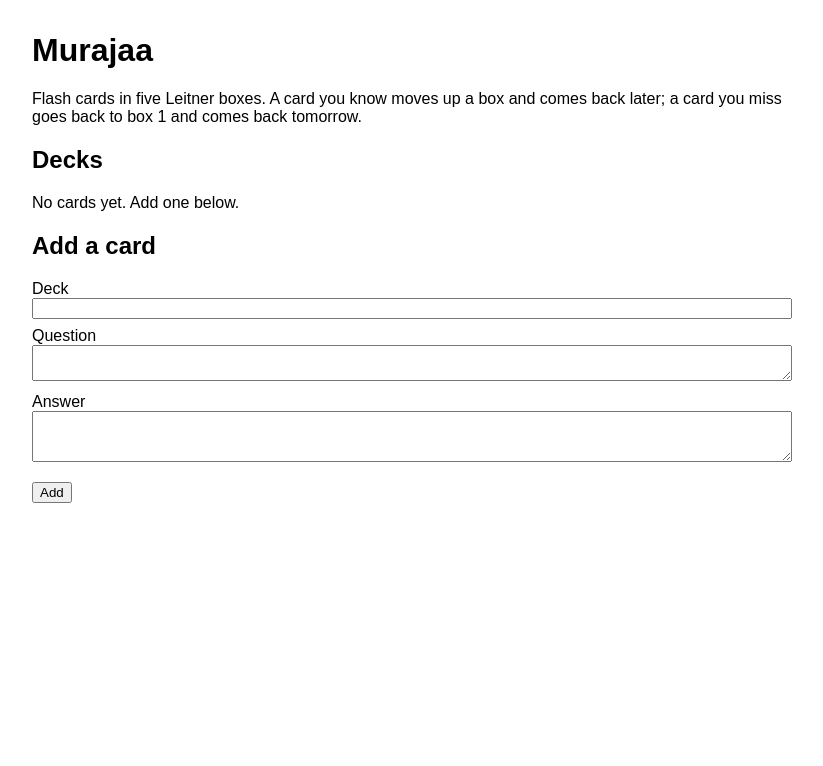
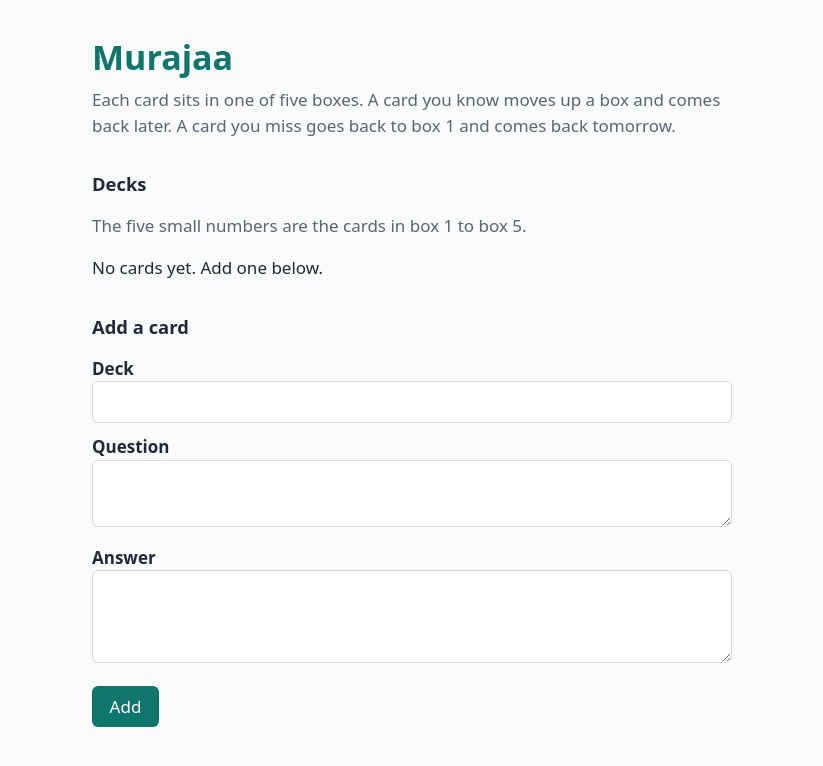
Before and after one commit to belumume/murajaa, a Flask app: page / in a window 1280 px wide. Shown: the top 766 px of the page, without its empty margins (228-1051 px from the left). Run offline with Flask 3, Linux system fonts and the light colour scheme; data that the repository does not hold is empty.

Commit message:
Clearer messages, larger study window text, page style

```diff
--- a/cards.py
+++ b/cards.py
@@ -14,15 +14,16 @@ class NotDueError(CardError):
 
 
 class Card:
-    def __init__(self, deck, front, back, box=1, due=None, card_id=None):
+    def __init__(self, deck: str, front: str, back: str, box: int = 1,
+                 due: date | None = None, card_id: int | None = None):
         deck = deck.strip()
         front = front.strip()
         back = back.strip()
         if deck == '' or front == '' or back == '':
-            raise CardError('deck, question and answer must not be empty')
+            raise CardError('Deck, question and answer must not be empty.')
         # the deck name becomes part of a URL such as /study/<deck>
         if '/' in deck or deck.strip('.') == '':
-            raise CardError('a deck name cannot contain / or be only dots')
+            raise CardError('A deck name cannot contain / or be only dots.')
         if box not in INTERVALS:
             raise CardError('box must be a number from 1 to ' + str(LAST_BOX))
         self.card_id = card_id
@@ -33,10 +34,10 @@ class Card:
         # a new card is due at once
         self.due = due if due is not None else date.today()
 
-    def is_due(self, today):
+    def is_due(self, today: date) -> bool:
         return self.due <= today
 
-    def answer(self, knew_it, today):
+    def answer(self, knew_it: bool, today: date) -> None:
         # a second click on the same card must not move it again
         if not self.is_due(today):
             raise NotDueError('card ' + str(self.card_id) + ' is not due until ' + self.due.isoformat())
@@ -47,9 +48,9 @@ class Card:
             self.box = 1
         self.due = today + timedelta(days=INTERVALS[self.box])
 
-    def to_dict(self):
+    def to_dict(self) -> dict:
         return {'id': self.card_id, 'deck': self.deck, 'front': self.front,
                 'back': self.back, 'box': self.box, 'due': self.due.isoformat()}
 
-    def __str__(self):
+    def __str__(self) -> str:
         return self.deck + ' | box ' + str(self.box) + ' | ' + self.front
--- a/lock_demo.py
+++ b/lock_demo.py
@@ -35,5 +35,5 @@ real_lock = server.answer_lock
 for name, lock in (('with the lock', real_lock), ('without the lock', contextlib.nullcontext())):
     server.answer_lock = lock
     results = [four_answers_at_once() for _ in range(50)]
-    wrong = sum(1 for counted in results if counted != 1)
-    print(name + ': more than one answer counted in', wrong, 'of 50 runs; most in one run:', max(results))
+    exactly_one = results.count(1)
+    print(name + ': exactly one answer counted in', exactly_one, 'of 50 runs; at most', max(results), 'counted in one run')
--- a/server.py
+++ b/server.py
@@ -38,8 +38,9 @@ def read_knew_it():
 @app.route('/')
 def home():
     message = request.args.get('message', '')
+    failed = request.args.get('failed', '') == 'yes'
     decks = store.summary(date.today())
-    return render_template('home.html', decks=decks, boxes=INTERVALS, message=message)
+    return render_template('home.html', decks=decks, boxes=INTERVALS, message=message, failed=failed)
 
 
 @app.route('/add', methods=['POST'])
@@ -47,10 +48,9 @@ def add():
     try:
         card = Card(request.form['deck'], request.form['front'], request.form['back'])
         store.add(card)
-        message = 'added a card to ' + card.deck
     except CardError as error:
-        message = str(error)
-    return redirect(url_for('home', message=message))
+        return redirect(url_for('home', message=str(error), failed='yes'))
+    return redirect(url_for('home', message='Added a card to ' + card.deck + '.'))
 
 
 @app.route('/study/<deck>')
@@ -59,7 +59,8 @@ def study(deck):
         abort(404)
     due = store.due_cards(deck, date.today())
     card = due[0] if len(due) > 0 else None
-    return render_template('study.html', deck=deck, card=card, left=len(due))
+    message = request.args.get('message', '')
+    return render_template('study.html', deck=deck, card=card, left=len(due), message=message)
 
 
 @app.route('/answer/<int:card_id>', methods=['POST'])
@@ -71,9 +72,11 @@ def answer(card_id):
     except NotDueError:
         # a double click: the first answer already counted
         card = store.get(card_id)
+        return redirect(url_for('study', deck=card.deck, message='That card was already answered.'))
     except CardError:
         abort(404)
-    return redirect(url_for('study', deck=card.deck))
+    message = 'Now in box ' + str(card.box) + ', back on ' + str(card.due.day) + ' ' + card.due.strftime('%b') + '.'
+    return redirect(url_for('study', deck=card.deck, message=message))
 
 
 # ---------- JSON API for the desktop app ----------
--- /dev/null
+++ b/static/style.css
@@ -0,0 +1,42 @@
+:root { --accent: #0f766e; --accent-light: #e6f2f1; --miss: #b43c2f; --miss-light: #fbe9e7;
+        --ink: #1f2937; --muted: #5b6470; --line: #d5d9de; }
+* { box-sizing: border-box; }
+body { margin: 0; color: var(--ink); background: #fafbfb;
+       font: 17px/1.5 system-ui, -apple-system, "Segoe UI", Roboto, Arial, sans-serif; }
+main { max-width: 42rem; margin: 0 auto; padding: 2rem 1rem; }
+h1 { margin: 0 0 .25rem; color: var(--accent); }
+h2 { margin-top: 2rem; font-size: 1.15rem; }
+a { color: var(--accent); }
+.lead { margin-top: 0; color: var(--muted); }
+.message { padding: .6rem .9rem; border-radius: 6px; background: var(--accent-light); }
+.message.error { background: var(--miss-light); color: var(--miss); }
+
+.deck { display: flex; align-items: center; gap: 1rem; padding: .9rem 0; border-bottom: 1px solid var(--line); }
+.deck .name { flex: 1; font-weight: 600; }
+.deck .due { color: var(--muted); white-space: nowrap; }
+.boxes { display: flex; gap: 3px; margin-top: .35rem; }
+.boxes span { width: 2.6rem; padding: 1px 0; border-radius: 3px; text-align: center; font-size: .8rem;
+              background: #eef0f2; color: var(--muted); }
+.boxes span.full { background: var(--accent-light); color: var(--accent); font-weight: 600; }
+
+.button { display: inline-block; padding: .5rem 1.1rem; border: 0; border-radius: 6px; font: inherit;
+          background: var(--accent); color: #fff; text-decoration: none; cursor: pointer; }
+.button.miss { background: var(--miss); }
+
+form.add label { display: block; margin-top: .7rem; font-weight: 600; }
+form.add input, form.add textarea { width: 100%; padding: .45rem; font: inherit;
+                                    border: 1px solid var(--line); border-radius: 6px; }
+form.add .button { margin-top: 1rem; }
+
+.card { margin: 1rem 0; padding: 1.5rem; border: 1px solid var(--line); border-radius: 10px; background: #fff; }
+.card .front { margin: 0 0 1rem; font-size: 1.4rem; font-weight: 600; }
+.card summary { color: var(--accent); cursor: pointer; }
+.card .back { margin: 1rem 0 1.25rem; white-space: pre-wrap; }
+.answers { display: flex; gap: .75rem; }
+.answers form { flex: 1; }
+.answers .button { width: 100%; }
+
+@media (max-width: 30rem) {
+  .deck { flex-wrap: wrap; row-gap: .5rem; }
+  .deck .name { flex-basis: 100%; }
+}
--- a/templates/home.html
+++ b/templates/home.html
@@ -1,52 +1,45 @@
 <!DOCTYPE html>
-<html>
+<html lang="en">
 <head>
 <meta charset="utf-8">
+<meta name="viewport" content="width=device-width, initial-scale=1">
 <title>Murajaa</title>
-<style>
-  body { font-family: sans-serif; max-width: 760px; margin: 2em auto; padding: 0 1em; }
-  table { border-collapse: collapse; width: 100%; }
-  th, td { border: 1px solid #bbb; padding: 6px 8px; text-align: center; }
-  th:first-child, td:first-child { text-align: left; }
-  .message { background: #eef6ee; border: 1px solid #9c9; padding: 8px; }
-  label { display: block; margin-top: 8px; }
-  input, textarea { width: 100%; box-sizing: border-box; }
-</style>
+<link rel="stylesheet" href="{{ url_for('static', filename='style.css') }}">
 </head>
 <body>
+<main>
 <h1>Murajaa</h1>
-<p>Flash cards in five Leitner boxes. A card you know moves up a box and comes back later;
-a card you miss goes back to box 1 and comes back tomorrow.</p>
+<p class="lead">Each card sits in one of five boxes. A card you know moves up a box and comes back later.
+A card you miss goes back to box 1 and comes back tomorrow.</p>
 
-{% if message %}<p class="message">{{ message }}</p>{% endif %}
+{% if message %}<p class="message{% if failed %} error{% endif %}">{{ message }}</p>{% endif %}
 
 <h2>Decks</h2>
-{% if decks %}
-<table>
-  <tr>
-    <th>Deck</th><th>Cards</th><th>Due today</th>
-    {% for number, days in boxes.items() %}<th>Box {{ number }}<br><small>every {{ days }} d</small></th>{% endfor %}
-    <th></th>
-  </tr>
-  {% for name, info in decks.items() %}
-  <tr>
-    <td>{{ name }}</td><td>{{ info.total }}</td><td>{{ info.due }}</td>
-    {% for number in boxes %}<td>{{ info.boxes[number] }}</td>{% endfor %}
-    <td><a href="{{ url_for('study', deck=name) }}">Study</a></td>
-  </tr>
-  {% endfor %}
-</table>
+<p class="lead">The five small numbers are the cards in box 1 to box 5.</p>
+{% for name, info in decks.items() %}
+<div class="deck">
+  <div class="name">
+    {{ name }}
+    <div class="boxes" title="cards in box 1 to box 5">
+      {% for number, days in boxes.items() %}<span class="{{ 'full' if info.boxes[number] > 0 }}"
+        title="box {{ number }}: back after {{ days }} day{{ 's' if days > 1 }}">{{ info.boxes[number] }}</span>{% endfor %}
+    </div>
+  </div>
+  <div class="due">{{ info.due }} of {{ info.total }} due</div>
+  <a class="button" href="{{ url_for('study', deck=name) }}">Study</a>
+</div>
 {% else %}
 <p>No cards yet. Add one below.</p>
-{% endif %}
+{% endfor %}
 
 <h2>Add a card</h2>
-<form method="post" action="{{ url_for('add') }}">
+<form class="add" method="post" action="{{ url_for('add') }}">
   <label>Deck <input name="deck" list="deck-names"></label>
   <datalist id="deck-names">{% for name in decks %}<option value="{{ name }}">{% endfor %}</datalist>
   <label>Question <textarea name="front" rows="2"></textarea></label>
   <label>Answer <textarea name="back" rows="3"></textarea></label>
-  <p><button type="submit">Add</button></p>
+  <button class="button" type="submit">Add</button>
 </form>
+</main>
 </body>
 </html>
```
Also changed, not shown: desktop.py (+23 -10 lines), templates/study.html (+16 -17 lines), README.md, 1 other file.
